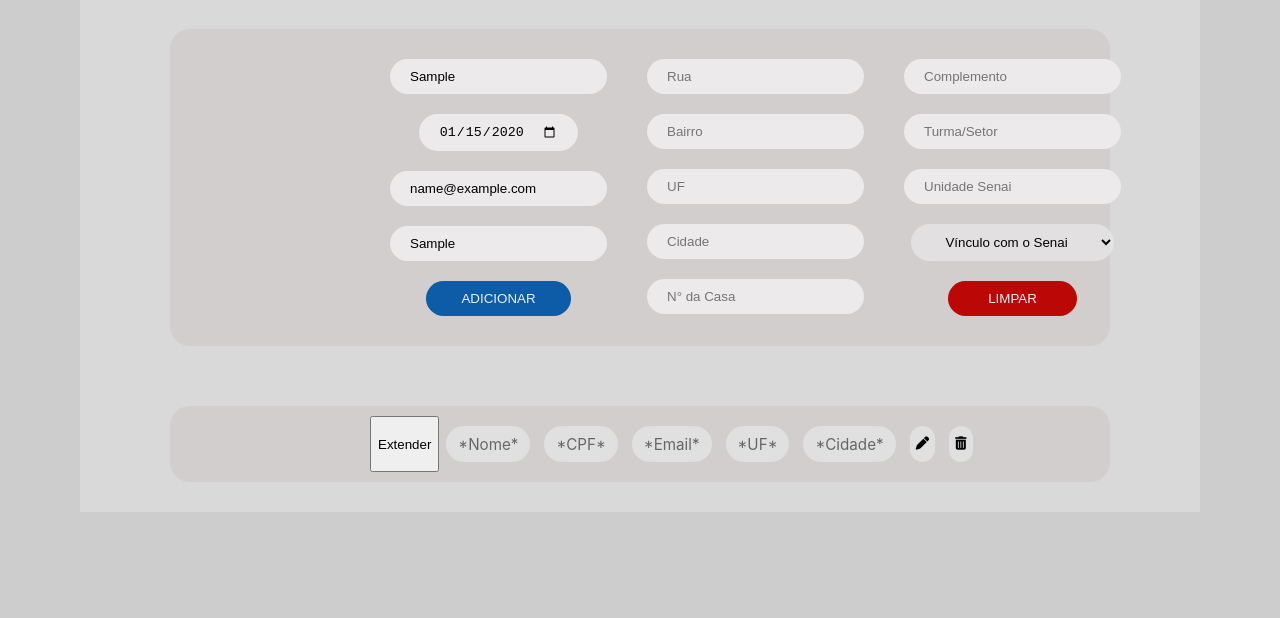
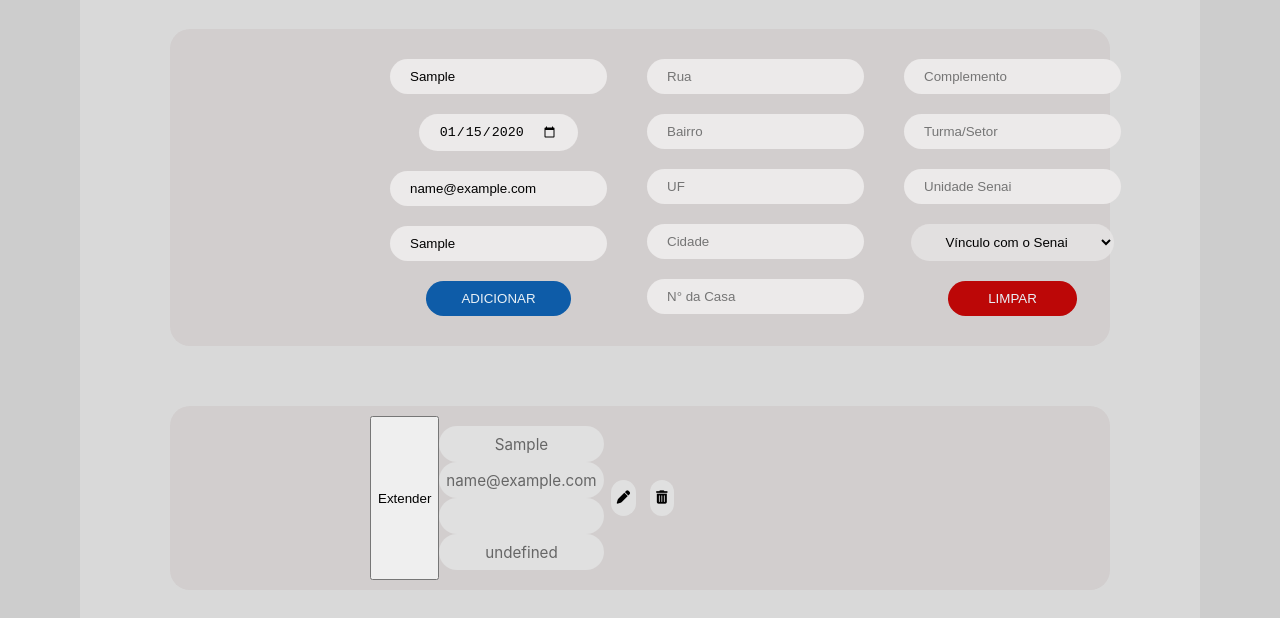
Before and after one commit to Garipino/cadastro-senai-10, a plain HTML site: page index.html in a window 1280 px wide. Both pictures are taken after typing "Sample", "2020-01-15", "name@example.com", "Sample" into the empty fields and a click on the button "ADICIONAR". Shown: the part 208-826 px from the top of the page. Before the commit the page ends 800 px from the top, so only its background shows below. Drawn offline with Linux system fonts and the light colour scheme; no server answers; a web font is replaced by a local one.

Commit message:
att v1.6.1.0
atualização no javascript, adição de novas funções para o site

```diff
--- a/css.css
+++ b/css.css
@@ -222,6 +222,8 @@
             margin: 40px;
             }
         .tables{
+            display: flex;
+            flex-direction: row;
             width: 100%;
             border-collapse: separate;
             border-spacing: 0 10px;
@@ -229,7 +231,7 @@
 
         .tables td {
             padding: 0 7px;
-            vertical-align: middle;
+
         }
 
         .gray{
--- a/index.html
+++ b/index.html
@@ -81,29 +81,6 @@
             <div class="container-lista">
                 <button onclick="extender()">Extender</button>
                     <div id="extender1" class="container-extender">
-                        <table class="tables">
-                            <tbody>
-                                <tr>
-                                    <td><div class="gray">*Nome*</div></td>
-                                    <td><div class="gray">*CPF*</div></td>
-                                    <td><div class="gray">*Email*</div></td>
-                                    <td><div class="gray">*UF*</div></td>
-                                    <td><div class="gray">*Cidade*</div></td>
-                                    <td>
-                                        <!--onclick-->
-                                        <button type="button" class="edit" title="Editar">
-                                            <i class="fa-solid fa-pen"></i>
-                                        </button>
-                                    </td>
-                                    <td>
-                                        <!--onclick-->
-                                        <button type="button" class="delete" title="Excluir">
-                                            <i class="fa-solid fa-trash-can"></i>
-                                        </button>
-                                    </td>
-                                </tr>
-                            </tbody>
-                        </table>
                     </div>
             </div>
         </div>
--- a/site.js
+++ b/site.js
@@ -20,8 +20,9 @@ async function buscarCep() {
         cidade.value = dados.localidade;
     }
 }
-console.table(user);
+console.logs(user);
 function Adicionar(){
+    let cep = document.getElementById("cep").value.trim();
     let name = document.getElementById("nome").value.trim();
     let date = document.getElementById("data-nasc").value.trim();
     let email = document.getElementById("email").value.trim();
@@ -30,16 +31,16 @@ function Adicionar(){
     let setor = document.getElementById("turma-setor").value.trim();
     let unidadesenai = document.getElementById("unidade-senai").value.trim();
     let vinculo = document.getElementById("vinculo").value.trim();
-    let rua = document.getElementById("rua");
-    let bairro = document.getElementById("bairro");
-    let uf = document.getElementById("uf");
-    let cidade = document.getElementById("cidade");
+    let rua = document.getElementById("rua").value.trim();
+    let bairro = document.getElementById("bairro").value.trim();
+    let uf = document.getElementById("uf").value.trim();
+    let cidade = document.getElementById("cidade").value.trim();
 
     const user = {
         nome: name,
         data: date,
         email: email,
-        CEP: num,
+        CEP: cep,
         rua: rua,
         bairro: bairro,
         uf: uf,
@@ -50,8 +51,47 @@ function Adicionar(){
         unidade: unidadesenai,
         vinculo: vinculo
     }
+
+    let listaUsuarios = JSON.parse(localStorage.getItem("usuarios")) || [];
+
+    listaUsuarios.push(user);
+
+    localStorage.setItem("usuarios", JSON.stringify(listaUsuarios));
+
+    console.log(listaUsuarios);
+
+    let divpai = document.getElementById("extender1");
+
+    divpai.innerHTML = "";
+
+    listaUsuarios.forEach(function(user){
+        divpai.innerHTML += `
+        <table class="tables">
+                            <tbody>
+                                <tr>
+                                    <td class="gray"> ${user.nome}</td>
+                                    <td class="gray"> ${user.email}</td>
+                                    <td class="gray">${user.uf}</td>
+                                    <td class="gray">${user.cidade}</td>
+                                    <td>
+                                        <!--onclick-->
+                                        <button type="button" class="edit" title="Editar">
+                                            <i class="fa-solid fa-pen"></i>
+                                        </button>
+                                    </td>
+                                    <td>
+                                        <!--onclick-->
+                                        <button type="button" class="delete" title="Excluir">
+                                            <i class="fa-solid fa-trash-can"></i>
+                                        </button>
+                                    </td>
+                                </tr>
+                            </tbody>
+                        </table>
+
+        `
+    });
 }
-
 
 function extender(){
     console.log(extender);
```
